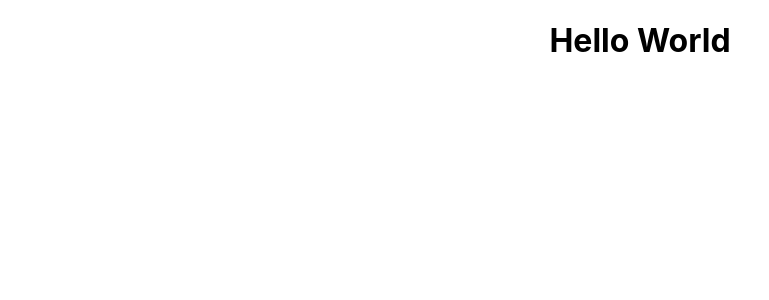
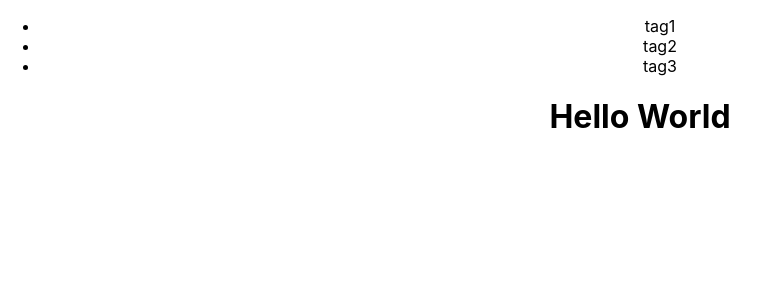
Before and after one commit to HaiHD2/react-tutorial, a React (Create React App) app: page / in a window 1280 px wide. Shown: the top 300 px of the page, without its empty margins (0-769 px from the left). Built offline with nearby package versions, Linux system fonts and the light colour scheme.

Commit message:
arrow function

```diff
--- a/src/App.js
+++ b/src/App.js
@@ -1,9 +1,24 @@
 import "./App.css";
+import { useState } from "react";
 
 
 function App() {
+
+    const [tags, setTags] = useState(['tag1', 'tag2','tag3']);
+
     return (
         <div className="App">
+            <ul>
+                {
+                    tags.map(
+                        (tag) => {
+                            return (
+                                <li>{tag}</li>
+                            )
+                        }
+                    )
+                }
+            </ul>
             <h1>Hello World</h1>
         </div>
     );
```
